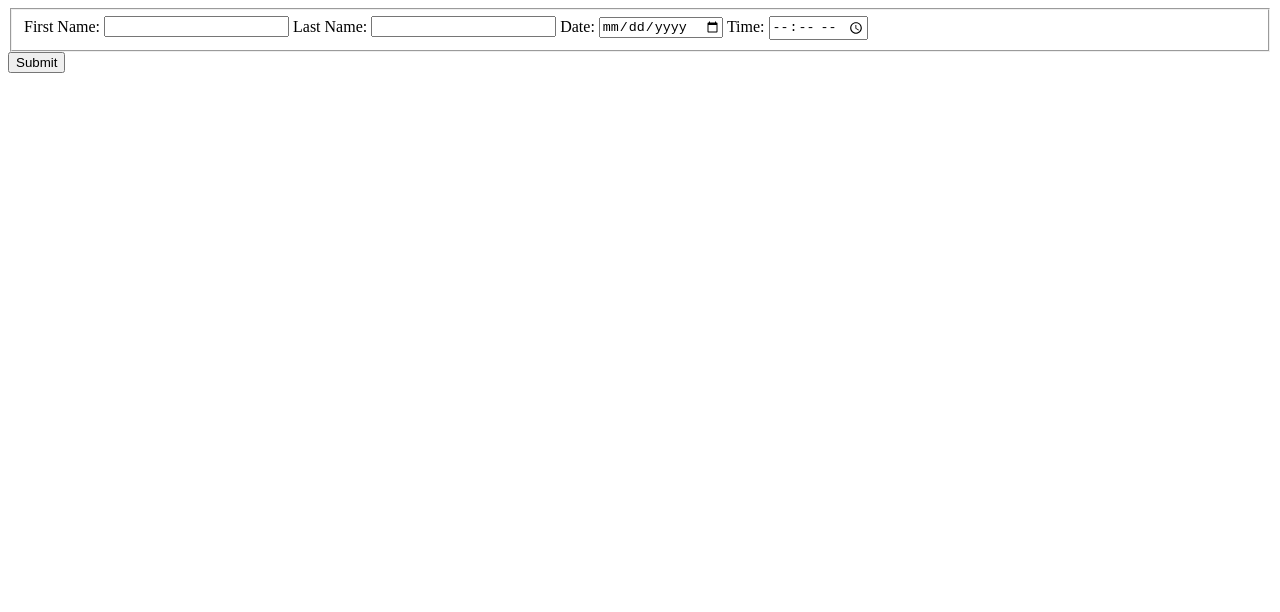
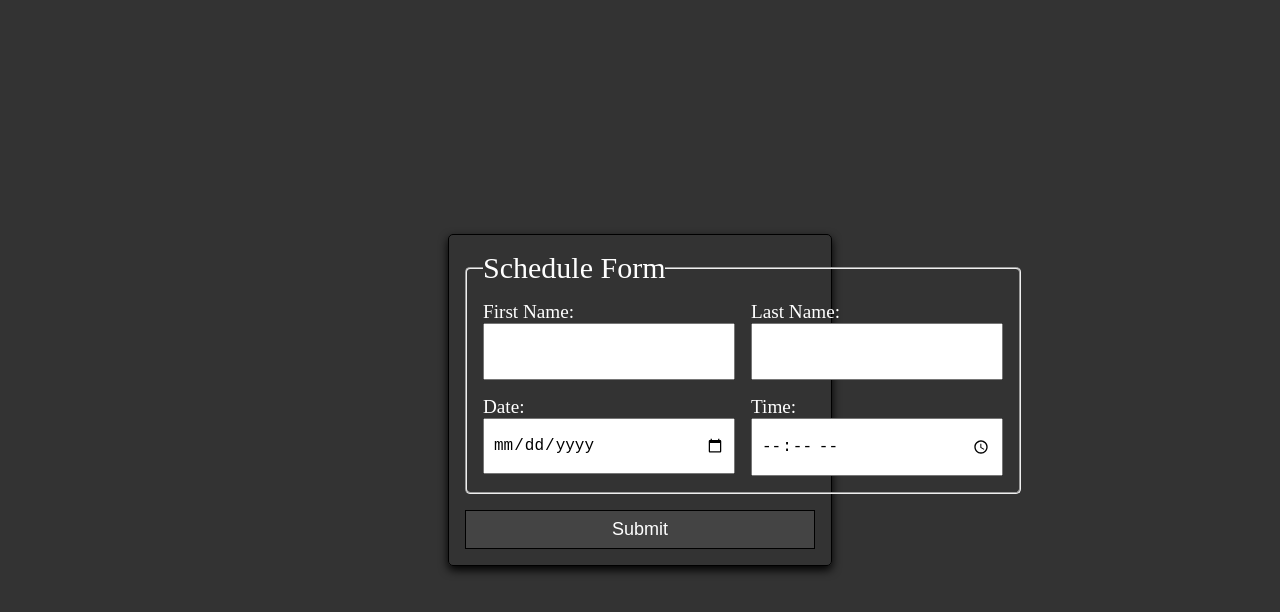
Before and after one commit to Elvin-code-dev/PP5-appointment-scheduler, a website: page views/home.html in a window 1280 px wide. Drawn offline with Linux system fonts and the light colour scheme; files whose address does not match are found by name.

Commit message:
Styled the page

```diff
--- a/package.json
+++ b/package.json
@@ -19,5 +19,10 @@
 	"homepage": "https://github.com/Elvin-code-dev/PP5-appointment-scheduler#readme",
 	"dependencies": {
 		"express": "^5.1.0"
+	},
+	"devDependencies": {
+		"connect-livereload": "^0.6.1",
+		"livereload": "^0.10.3",
+		"nodemon": "^3.1.10"
 	}
 }
--- a/public/styles/style.css
+++ b/public/styles/style.css
@@ -1,4 +1,70 @@
+* {
+	margin: 0;
+	padding: 0;
+	box-sizing: border-box;
+}
+
+body {
+	display: flex;
+	justify-content: center; /* horizontal */
+	align-items: center; /* vertical */
+	height: 100vh; /* full viewport height */
+	color: white;
+	margin: 0;
+	background-color: #333;
+}
+
+main {
+	width: 30%;
+	margin: 0 auto;
+	box-shadow: 0 4px 10px black;
+	border: 1px solid black;
+	padding: 1rem;
+	border-radius: 5px;
+}
+
+form {
+	display: flex;
+	flex-direction: column;
+	gap: 1rem;
+	text-align: center;
+}
+
+fieldset {
+	display: grid;
+	grid-template-columns: repeat(2, 1fr);
+	gap: 1rem;
+	flex-wrap: wrap;
+	text-align: left;
+	border-radius: 5px;
+	padding: 1rem;
+}
+
+input {
+	padding: 1rem 0.5rem;
+	font-size: large;
+}
+
+fieldset div {
+	display: flex;
+	flex-direction: column;
+	font-size: larger;
+}
+
+legend {
+	font-size: 30px;
+}
+
+button {
+	background-color: #444;
+	color: white;
+	border: 1px solid black;
+	padding: 0.5rem;
+	font-size: large;
+	cursor: pointer;
+}
+
 .error {
-    color: darkred;
-    display: none;
+	color: red;
+	display: none;
 }
--- a/views/home.html
+++ b/views/home.html
@@ -14,25 +14,38 @@
 		<main>
 			<form id="schedular-form" method="get">
 				<fieldset>
+					<!-- Legend -->
+					<legend>Schedule Form</legend>
+
 					<!-- First name -->
+					<div>
 						<label for="fname">First Name: </label>
 						<input id="fname" name="fname" type="text" />
-					<span id="err-fname" class="error">First name cannot be empty!</span>
+						<span id="err-fname" class="error"
+							>First name cannot be empty!</span
+						>
+					</div>
 
 					<!-- Last name -->
+					<div>
 						<label for="lname">Last Name:</label>
 						<input type="text" id="lname" name="lname" />
 						<span id="err-lname" class="error">Last name cannot be empty!</span>
+					</div>
 
 					<!-- Date -->
+					<div>
 						<label for="date">Date: </label>
 						<input type="date" name="date" id="date" />
 						<span id="err-date" class="error">Select a date!</span>
+					</div>
 
 					<!-- Time -->
+					<div>
 						<label for="time">Time: </label>
 						<input type="time" name="time" id="time" />
 						<span id="err-time" class="error">Select a time!</span>
+					</div>
 				</fieldset>
 
 				<!-- Button -->
```
Also changed, not shown: 1 other file. Lines whose indentation alone changed are shown as unchanged.
